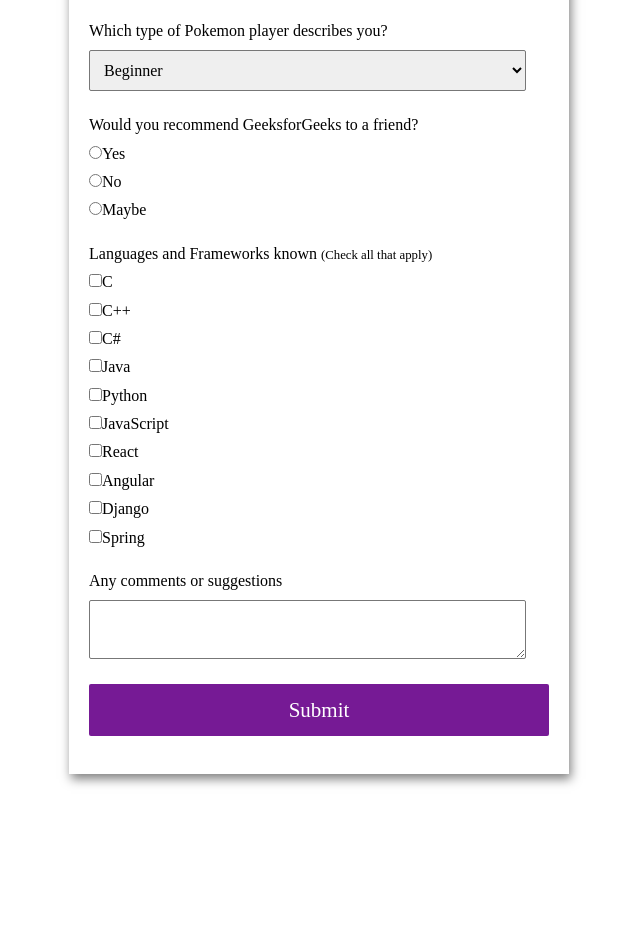
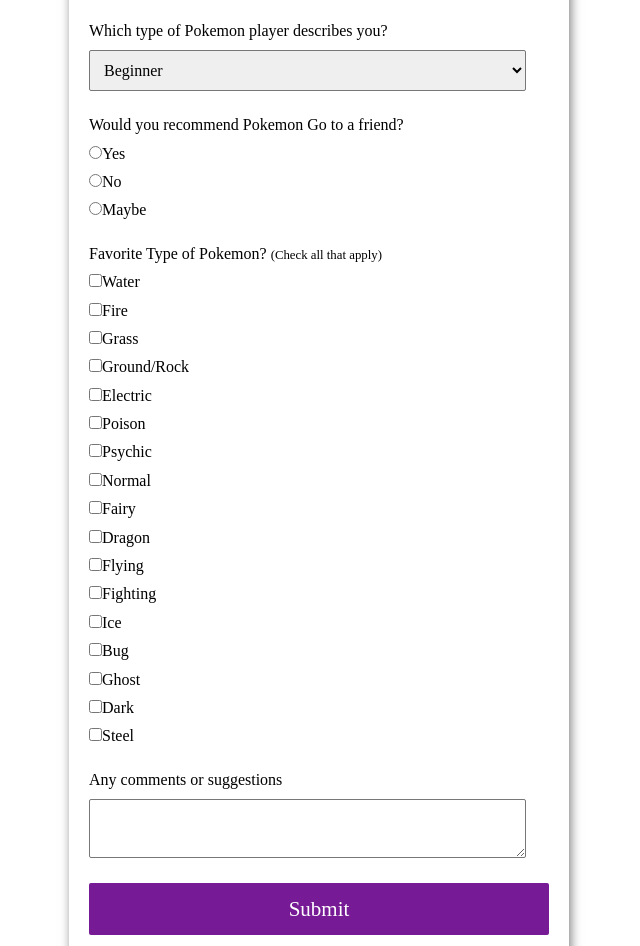
Before and after one commit to DollyHalo/holly-newrepo-project2-pokemongo, a plain HTML site: page index.html in a window 1280 px wide. Shown: the part 2500-3446 px from the top of the page, without its empty margins (321-961 px from the left). Before the commit the page ends 3324 px from the top, so only its background shows below. Drawn offline with Linux system fonts and the light colour scheme.

Commit message:
changed pokemon types check boxes

```diff
--- a/index.html
+++ b/index.html
@@ -175,7 +175,7 @@
 
         <div class="form-control">
             <label>
-                Would you recommend GeeksforGeeks
+                Would you recommend Pokemon Go
                 to a friend?
             </label>
 
@@ -198,49 +198,77 @@
         </div>
 
         <div class="form-control">
-            <label>Languages and Frameworks known
+            <label>Favorite Type of Pokemon?
                 <small>(Check all that apply)</small>
             </label>
             <!-- Input Type Checkbox -->
             <label for="inp-1">
-                <input type="checkbox" name="inp">C
+                <input type="checkbox" name="inp">Water
                   </input>
               </label>
             <label for="inp-2">
-                <input type="checkbox" name="inp">C++
+                <input type="checkbox" name="inp">Fire
                   </input>
             </label>
             <label for="inp-3">
-                <input type="checkbox" name="inp">C#
+                <input type="checkbox" name="inp">Grass
                   </input>
             </label>
             <label for="inp-4">
-                <input type="checkbox" name="inp">Java
+                <input type="checkbox" name="inp">Ground/Rock
                   </input>
             </label>
             <label for="inp-5">
-                <input type="checkbox" name="inp">Python
+                <input type="checkbox" name="inp">Electric
                   </input>
             </label>
             <label for="inp-6">
-                <input type="checkbox" name="inp">JavaScript
+                <input type="checkbox" name="inp">Poison
                   </input>
             </label>
             <label for="inp-7">
-                <input type="checkbox" name="inp">React
+                <input type="checkbox" name="inp">Psychic
                   </input>
             </label>
             <label for="inp-7">
-                <input type="checkbox" name="inp">Angular
+                <input type="checkbox" name="inp">Normal
                   </input>
             </label>
             <label for="inp-7">
-                <input type="checkbox" name="inp">Django
+                <input type="checkbox" name="inp">Fairy
                   </input>
             </label>
             <label for="inp-7">
-                <input type="checkbox" name="inp">Spring
+                <input type="checkbox" name="inp">Dragon
                   </input>
+            </label>
+            <label for="inp-7">
+              <input type="checkbox" name="inp">Flying
+                </input>
+            </label>
+            <label for="inp-7">
+              <input type="checkbox" name="inp">Fighting
+                </input>
+            </label>
+            <label for="inp-7">
+              <input type="checkbox" name="inp">Ice
+                </input>
+            </label>
+            <label for="inp-7">
+              <input type="checkbox" name="inp">Bug
+                </input>
+            </label>
+            <label for="inp-7">
+              <input type="checkbox" name="inp">Ghost
+                </input>
+            </label>
+            <label for="inp-7">
+              <input type="checkbox" name="inp">Dark
+                </input>
+            </label>
+            <label for="inp-7">
+              <input type="checkbox" name="inp">Steel
+                </input>
             </label>
         </div>
 
```
